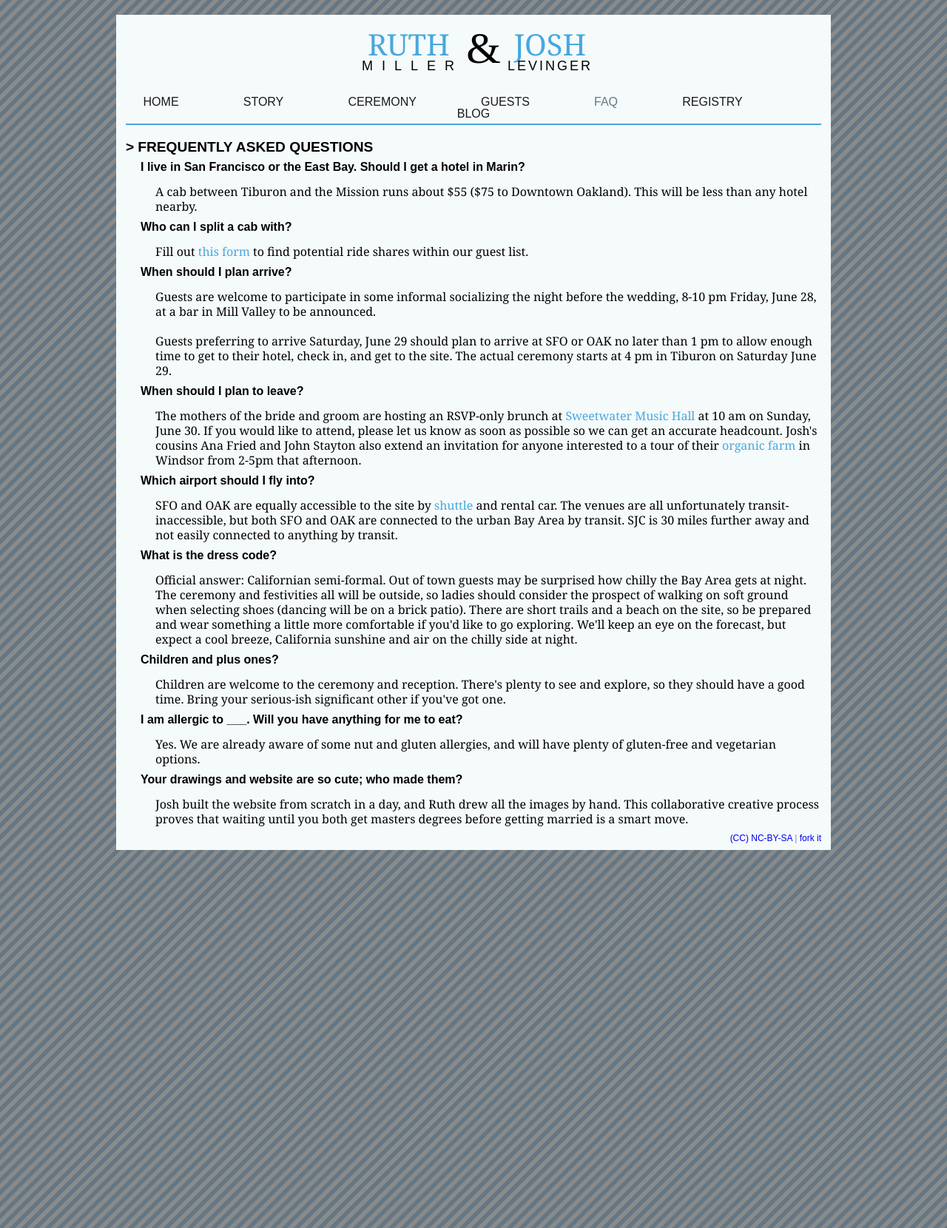
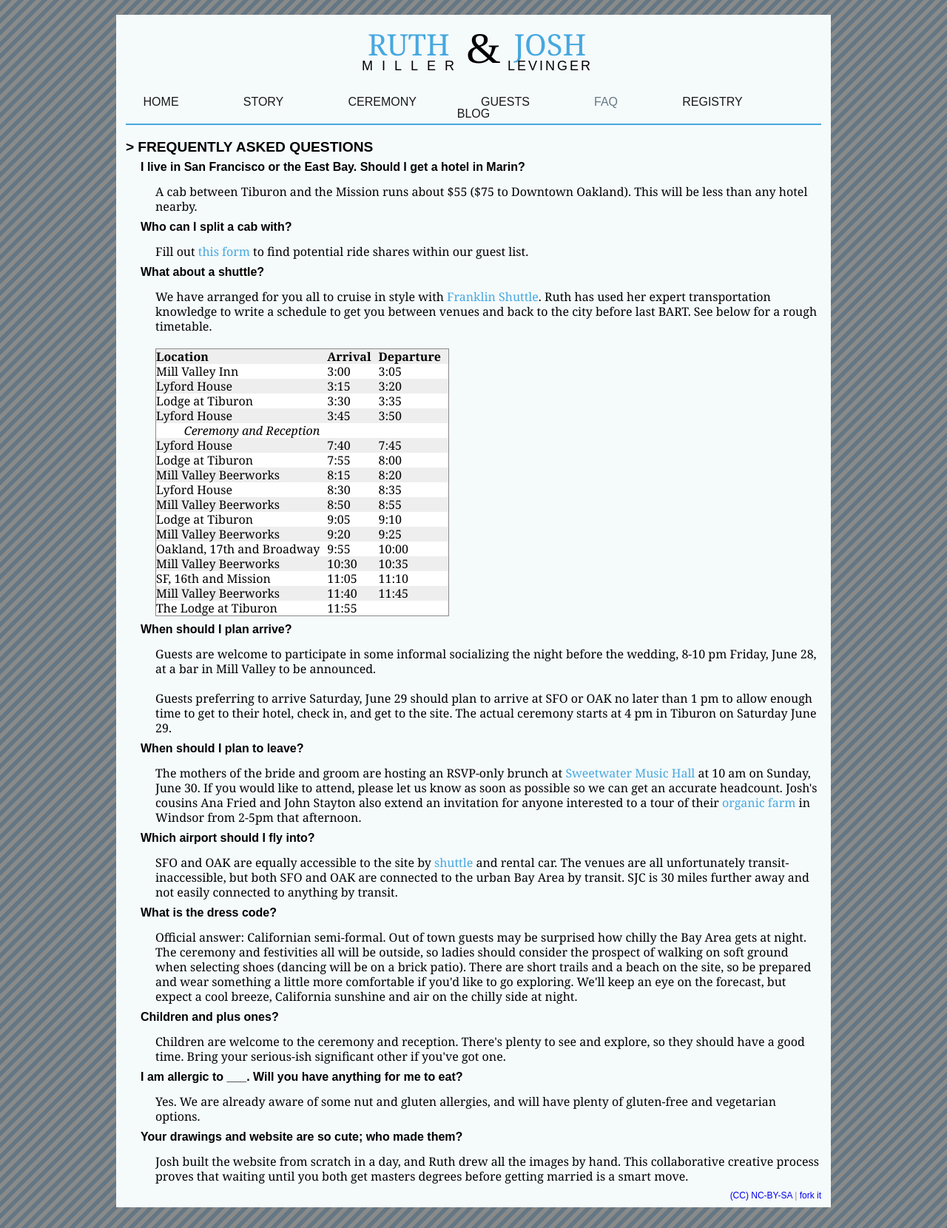
Before and after one commit to jlev/ruthandjosh, a Jekyll site: the page built from faq.html, in a window 1280 px wide. Shown: the whole page at 74% size. Built offline with Jekyll 4.4.1, drawn with Linux system fonts in a browser that asks for light colours; nearby versions of some CDN libraries; Markdown is read by kramdown in place of the engine named in the settings.

Commit message:
add shuttle schedule

```diff
--- a/css/style.css
+++ b/css/style.css
@@ -339,6 +339,9 @@ div.container {
 .hidden {
   color: #f5fafb;
 }
+em {
+  font-style: italic;
+}
 h1 {
   text-align: center;
   font-family: "Century Schoolbook", "Century Schoolbook L", Georgia, serif;
@@ -457,6 +460,25 @@ section.content h3 {
   font-family: "Century Gothic", "Apple Gothic", AppleGothic, "URW Gothic L", "Avant Garde", Futura, sans-serif;
   color: #657784;
   font-weight: bold;
+}
+table {
+  margin: 10px 20px;
+  line-height: 20px;
+  border: 1px solid #898a8a;
+  border-spacing: 10px;
+}
+table th {
+  font-weight: bold;
+  padding-right: 10px;
+}
+table tr:nth-child(odd) {
+  background-color: #eee;
+}
+table tr:nth-child(even) {
+  background-color: #fff;
+}
+table td {
+  padding-right: 10px;
 }
 footer {
   font-family: "Century Gothic", "Apple Gothic", AppleGothic, "URW Gothic L", "Avant Garde", Futura, sans-serif;
--- a/faq.html
+++ b/faq.html
@@ -10,6 +10,80 @@ permalink: /faq/
 
 <h4>Who can I split a cab with?</h4>
 <p>Fill out <a href="https://docs.google.com/forms/d/1PHXvGAP6BkA_diRWpHqKL1wqM8uw5Ppk_vDfgkJREfs/viewform">this form</a> to find potential ride shares within our guest list.</p>
+
+<h4>What about a shuttle?</h4>
+<p>We have arranged for you all to cruise in style with <a href="http://www.franklinshuttle.com/index.htm">Franklin Shuttle</a>. Ruth has used her expert transportation knowledge to write a schedule to get you between venues and back to the city before last BART. See below for a rough timetable.</p>
+<table>
+	<tr><th>Location</th><th>Arrival</th><th>Departure</th></tr>
+	<tr><td>Mill Valley Inn</td>
+		<td>3:00</td>
+		<td>3:05</td>
+	</tr>
+	<tr><td>Lyford House</td>
+		<td>3:15</td>
+		<td>3:20</td>
+	</tr>
+	<tr><td>Lodge at Tiburon</td>
+		<td>3:30</td>
+		<td>3:35</td>
+	</tr>
+	<tr><td>Lyford House</td>
+		<td>3:45</td>
+		<td>3:50</td>
+	</tr>
+	<tr><td style="text-align:right;"><em>Ceremony and Reception</em></td>
+		<td></td><td></td>
+	</tr>
+	<tr><td>Lyford House</td>
+		<td>7:40</td>
+		<td>7:45</td>
+	</tr>
+	<tr><td>Lodge at Tiburon</td>
+		<td>7:55</td>
+		<td>8:00</td>
+	</tr>
+	<tr><td>Mill Valley Beerworks</td>
+		<td>8:15</td>
+		<td>8:20</td>
+	</tr>
+	<tr><td>Lyford House</td>
+		<td>8:30</td>
+		<td>8:35</td>
+	</tr>
+	<tr><td>Mill Valley Beerworks</td>
+		<td>8:50</td>
+		<td>8:55</td>
+	</tr>
+	<tr><td>Lodge at Tiburon</td>
+		<td>9:05</td>
+		<td>9:10</td>
+	</tr>
+	<tr><td>Mill Valley Beerworks</td>
+		<td>9:20</td>
+		<td>9:25</td>
+	</tr>
+	<tr><td>Oakland, 17th and Broadway</td>
+		<td>9:55</td>
+		<td>10:00</td>
+	</tr>
+	<tr><td>Mill Valley Beerworks</td>
+		<td>10:30</td>
+		<td>10:35</td>
+	</tr>
+	<tr><td>SF, 16th and Mission</td>
+		<td>11:05</td>
+		<td>11:10</td>
+	</tr>
+	<tr><td>Mill Valley Beerworks</td>
+		<td>11:40</td>
+		<td>11:45</td>
+	</tr>
+	<tr><td>The Lodge at Tiburon</td>
+		<td>11:55</td>
+		<td></td>
+	</tr>
+
+</table>
 
 <h4>When should I plan arrive?</h4>
 <p>Guests are welcome to participate in some informal socializing the night before the wedding, 8-10 pm Friday, June 28, at a bar in Mill Valley to be announced.</p>
```
Also changed, not shown: less/style.less (+15 -0 lines).
